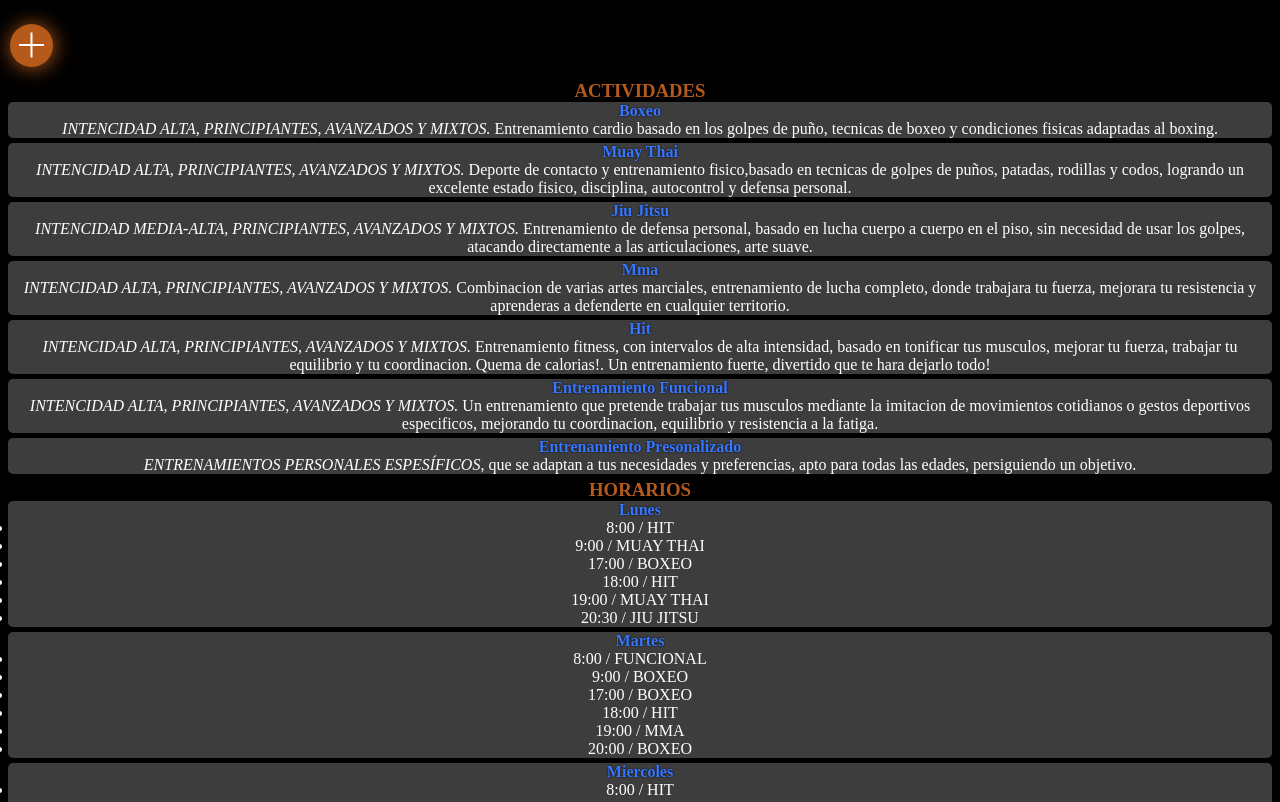
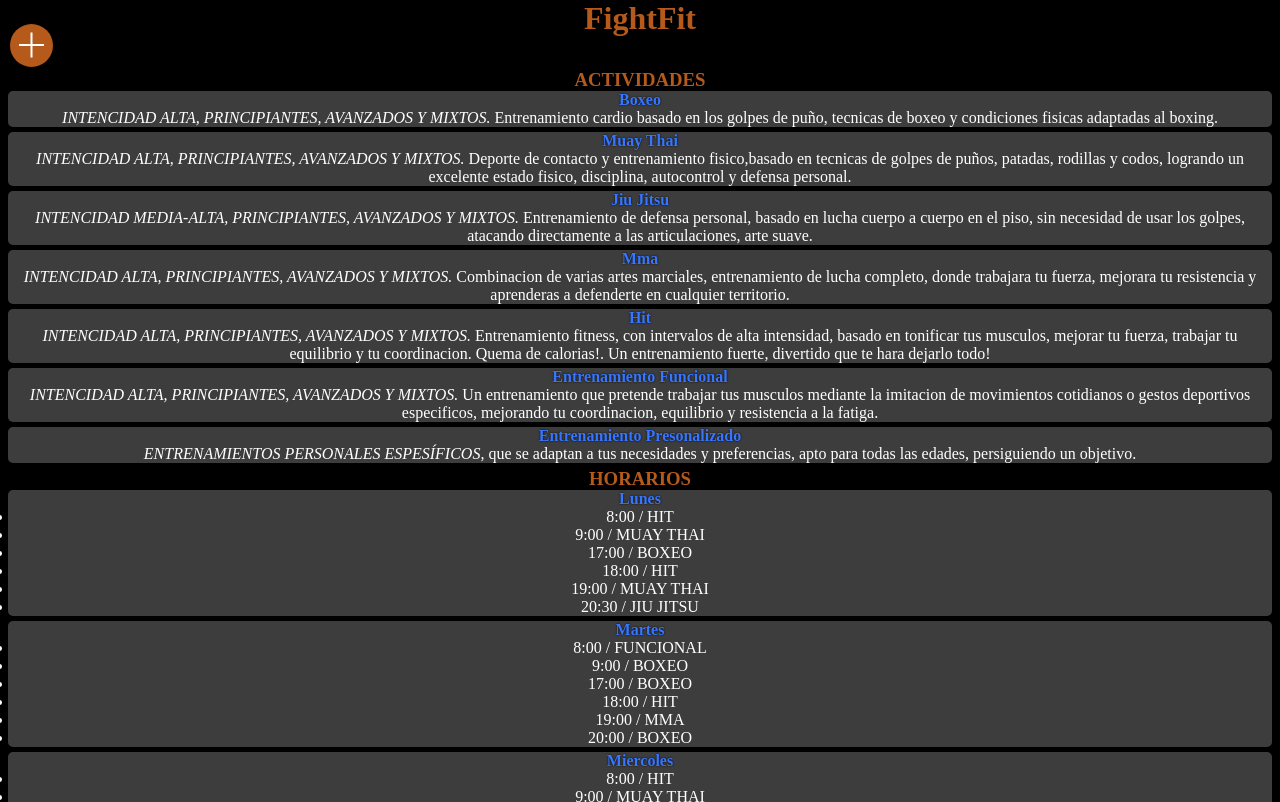
Before and after one commit to NatanaelLeites/pre-entrega4, a website: page index.html in a window 1280 px wide. Shown: the top 802 px of the page. Drawn offline with Linux system fonts and the light colour scheme.

Commit message:
pageprincipal

```diff
--- a/index.html
+++ b/index.html
@@ -12,6 +12,7 @@
 
 <body>
 
+    <h1>FightFit</h1>
     <header>
         <div class="container-menu">
 
@@ -191,7 +192,7 @@
         <div class="gimnasio">
             <form action="https://www.instagram.com/fightfituy/" target="_blank">
                 <button>
-                    <p>FightFituy</p>
+                    <p>FightFit</p>
                     <svg xmlns="http://www.w3.org/2000/svg" width="16" height="16" fill="currentColor"
                         class="bi bi-whatsapp" viewBox="0 0 16 16">
                         <path
--- a/scss/main.scss
+++ b/scss/main.scss
@@ -21,6 +21,16 @@ $color-principal: #b55a1a;
     text-align: center;
     margin-bottom: 5px;
     padding: 0 5px;
+}
+
+h1{
+    text-align: center;
+    @include margenes();
+    color: $color-principal;
+    text-shadow: 0px 0px 2px black;
+    font-weight: bold;
+    border-bottom: 2px #9f481f;
+    margin: 0;
 }
 
 h3 {
@@ -60,7 +70,6 @@ body {
     background: $color-principal;
     border-radius: 100%;
     transition: all 0.5s ease-in-out;
-    box-shadow: 1px 1px 20px 0 $color-principal;
     cursor: pointer;
 }
 
@@ -137,7 +146,7 @@ body {
 /* Seccion 1 actividades */
 
 #actividades {
-    margin-top: 5em;
+    margin-top: 2em;
     @include margenes();
 
     h4 {
```
Also changed, not shown: css/maincss.css.
